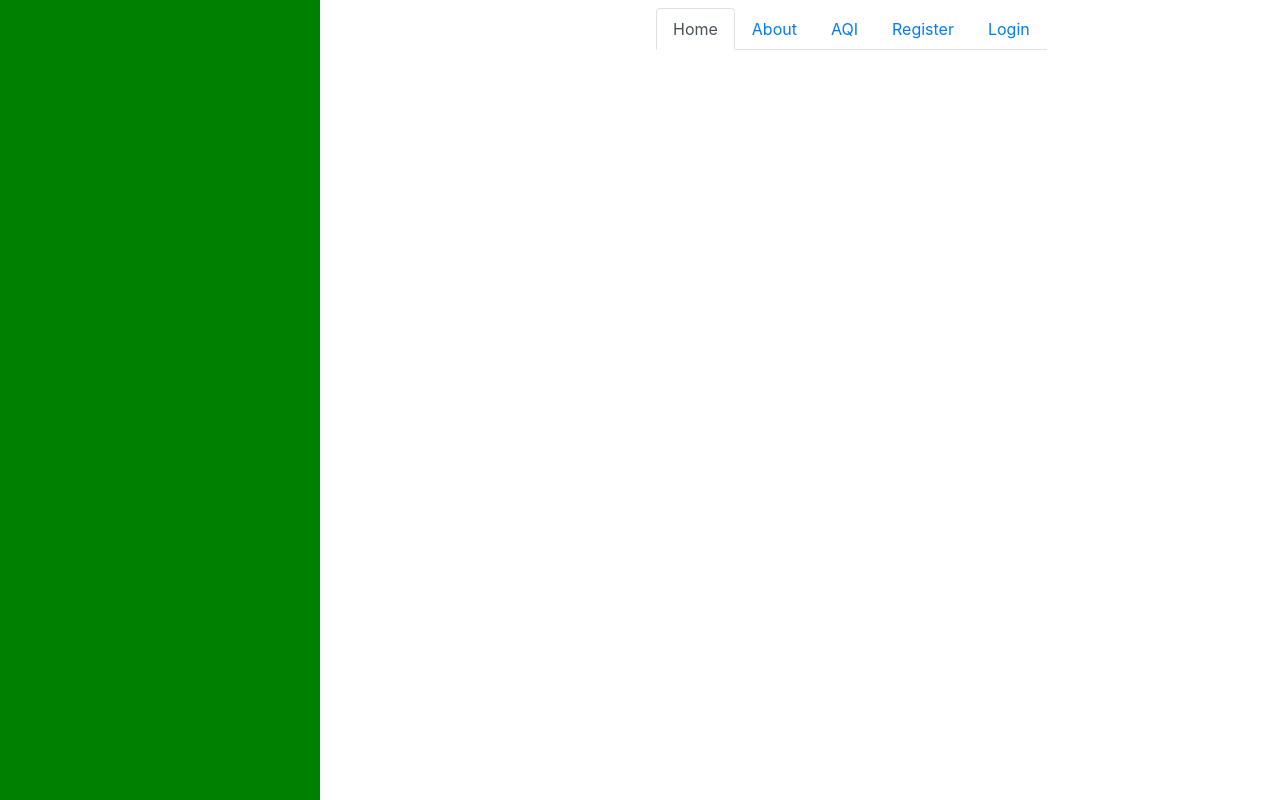
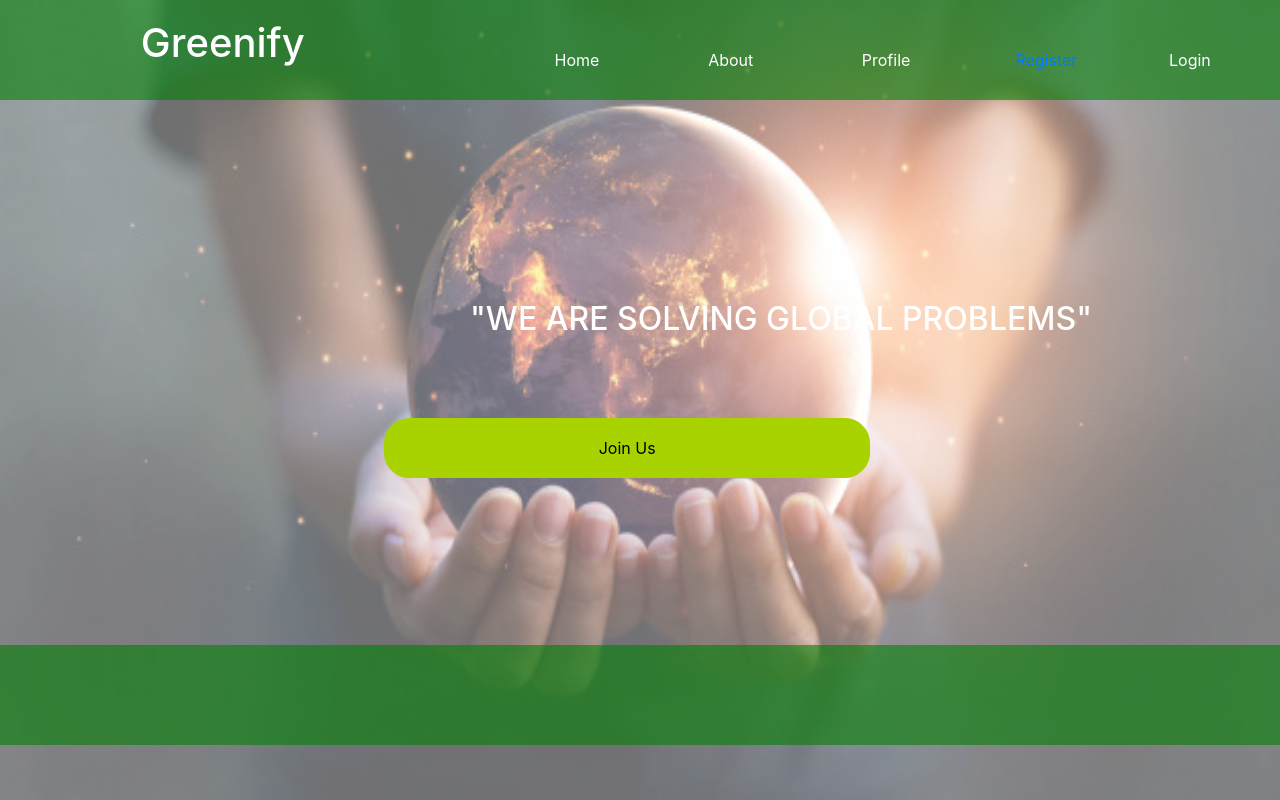
Before and after one commit to ashish1sasmal/uhack19, a Django app: page / in a window 1280 px wide; the page is wider, and only the part inside the window is pictured. Run offline with Django 3.2, Linux system fonts and the light colour scheme; some libraries are stand-ins or nearby versions.

Commit message:
nayi cheez

```diff
--- a/uhack19/settings.py
+++ b/uhack19/settings.py
@@ -39,6 +39,7 @@
     'django.contrib.staticfiles',
     'user',
     'aqi',
+    'crispy_forms',
 ]
 
 MIDDLEWARE = [
--- /dev/null
+++ b/user/static/user/css/main.css
@@ -0,0 +1,80 @@
+.navbar{
+    transform: translateY(-25px);
+    color:transparent;
+}
+.heading{
+    color: white;
+    margin-left: 10%;
+    transform: translateY(-10px);
+}
+.nav-link{
+    color: white;
+    background-color: transparent;
+    transform: translateY(-18px);
+}
+#home
+{
+    position: absolute;
+    left:42%;
+}
+#about
+{
+    position: absolute;
+    left:54%;
+}
+#aqi
+{
+    position: absolute;
+    left:66%;
+}
+#register
+{
+    position: absolute;
+    left:78%;
+}
+#login
+{
+    position: absolute;
+    left:90%;
+}
+.home-nav-box{
+    color: #3EA72B;
+    width: 100%;
+    height: 100px;
+    position: fixed;
+    background-color: green;
+    opacity: 59%;
+}
+.home-nav-box-2{
+    color: #3EA72B;
+    width: 100%;
+    height: 100px;
+    position: fixed;
+    background-color: green;
+    transform: translateY(467px);
+    opacity: 59%;
+}
+
+.home-background{
+    width: 100%;
+    height: 100%;
+    position: absolute;
+    opacity: 56%;
+}
+.join-button{
+position: relative;
+transform: translateY(+300px);
+/* transform: translateX(200px); */
+margin-left: 30%;
+width: 38%;
+height: 60px;
+border: 1px solid #A8D300;
+border-radius: 25px;
+background-color:#A8D300;
+}
+.home-sub{
+    position: relative;
+    transform: translateY(300px);
+    color: white;
+    margin-left: 470px;
+}
--- a/user/static/user/css/style.css
+++ b/user/static/user/css/style.css
@@ -9,3 +9,179 @@
 .navbar{
     transform: translateX(50%)
 }
+
+body
+{
+    background-color: #20272D;
+}
+.box
+{
+    height: 100%;
+    width: 25%;
+    position: fixed;
+    border: 1px solid #3EA72B;
+    background-color: #3EA72B;
+}
+#image-1
+{
+    position: absolute;
+    left:2%;
+    top:13%;
+    height:40%;
+    width:100%;
+}
+#image-2
+{
+    height:10%;
+    width:34%;
+}
+#image-3
+{
+    height:31%;
+    width:46%;
+    position: absolute;
+    top:67%;
+    left:25%;
+}
+#back-image
+{
+    opacity: 0.6;
+    height:80%;
+    width:60%;
+    position: absolute;
+    left:31%;
+    top:15%;
+}
+#login-text
+{
+    color:white;
+    position: absolute;
+    top:25%;
+    font-size: 140%;
+    left:48%;
+    text-decoration: underline;
+    font-weight: bold;
+}
+#email
+{
+    top:34%;
+}
+#password
+{
+    top:42%;
+}
+.input
+{
+    color:#959494;
+    height:5%;
+    width:16%;
+    position: absolute;
+    left:52%;
+    border-radius: 7px 7px 7px 7px;
+    outline: none;
+    border: none;
+}
+#password-confirm
+{
+    top:50%;
+}
+#forget-password
+{
+    top:58%;
+}
+#FirstName
+{
+    top:58%;
+}
+#LastName
+{
+    top:66%;
+}
+#Number
+{
+    top:74%;
+}
+.button
+{
+    position: absolute;
+    left:52%;
+    width:16%;
+    border-radius:7px 7px 7px 7px;
+    border:none;
+    outline: none;
+    font-size: 120%;
+}
+#login-button
+{
+    background-color: #3EA72B;
+    top:84%;
+}
+#fb-button
+{
+    background-color: #3b5998;
+    top:64%;
+}
+#gmail-button
+{
+    background-color: #db4a39;
+    top:73%;
+}
+#register-text
+{
+    color:gray;
+    position: absolute;
+    top:25%;
+    font-weight: bold;
+    font-size: 140%;
+    left:59%;
+    text-decoration: underline;
+}
+#text
+{
+    color:white;
+    position: absolute;
+    left:25%;
+    width:75%;
+    top:16%;
+    text-align: center;
+    font-size: 160%;
+    font-style: italic;
+}
+.navbar
+{
+    text-align: center;
+    color:white;
+    left:0%;
+    font-size: 130%;
+    width:15%;
+    float:left;
+}
+.navbar:hover
+{
+    cursor:pointer;
+}
+#home
+{
+    position: absolute;
+    left:25%;
+}
+#about
+{
+    position: absolute;
+    left:40%;
+}
+#aqi
+{
+    position: absolute;
+    left:55%;
+}
+#register
+{
+    position: absolute;
+    left:70%;
+}
+#login
+{
+    position: absolute;
+    left:85%;
+}
--- a/user/templates/user/home.html
+++ b/user/templates/user/home.html
@@ -7,30 +7,36 @@
     <meta http-equiv="X-UA-Compatible" content="ie=edge">
     <title>Document</title>
     <link rel="stylesheet" href="https://stackpath.bootstrapcdn.com/bootstrap/4.3.1/css/bootstrap.min.css">
-    <link rel="stylesheet" href="{% static 'user/css/style.css' %}">
+    <link rel="stylesheet" href="{% static 'user/css/main.css' %}">
 </head>
 <body>
-    <div class="heading-fixed">
+    <!-- <div class="heading-fixed">
         <div class="box"></div>
-    </div>
+    </div> -->
+    <img src="{% static 'user/images/home.jpg' %}" alt="" class="home-background">
+    <div class="home-nav-box"></div>
+    <h2 class="home-sub">"WE ARE SOLVING GLOBAL PROBLEMS"</h2>
     <div class="navbar">
+            <h1 class="heading">Greenify</h1>
         <ul class="nav nav-tabs">
             <li class="nav-item">
-              <a class="nav-link active" href="#">Home</a>
+              <button class="nav-link" href="#" id="home">Home</button>
             </li>
             <li class="nav-item">
-              <a class="nav-link" href="#">About</a>
+              <button class="nav-link" href="#" id="about">About</button>
             </li>
             <li class="nav-item">
-              <a class="nav-link" href="#">AQI</a>
+              <button class="nav-link" href="#" id="aqi">Profile</button>
             </li>
-            <li class="nav-item">
-              <a class="nav-link" href="#">Register</a>
+            <li class="nav-item nav-right">
+              <button class="nav-link"  id="register"><a href="{% url 'register' %}"> Register</a></button>
             </li>
-            <li class="nav-item">
-                <a class="nav-link" href="#">Login</a>
+            <li class="nav-item nav-right">
+                <button class="nav-link" href="{% url 'login' %}" id="login">Login</button>
             </li>
         </ul>
     </div>
+        <button type="button" class="join-button">Join Us</button>
+        <div class="home-nav-box-2"></div>
 </body>
 </html>
--- a/user/urls.py
+++ b/user/urls.py
@@ -6,4 +6,5 @@
 urlpatterns = [
     path('', views.HomeView.as_view(),name='home'),
     path('register/',views.register,name='register'),
+    path('login/',views.user_login,name='login'),
 ]
--- a/user/views.py
+++ b/user/views.py
@@ -1,6 +1,9 @@
-from django.shortcuts import render
-
+from django.shortcuts import render,redirect
+from django.contrib.auth.models import User
+from .models import Profile
 # Create your views here.
+from .forms import UserForm,ProfileForm
+from django.contrib.auth import login
 
 from django.views.generic import TemplateView
 
@@ -9,24 +12,30 @@
 
 def register(request):
 	if request.method=='POST':
-		form = UserForm(data=request.POST)
-		profile_form=ProfileForm(data=request.POST)
-		if form.is_valid() and profile_form.is_valid():
+		name=request.POST.get('name')
+		email=request.POST.get('email')
+		phone=request.POST.get('phone')
+		city=request.POST.get('city')
+		password=request.POST.get('password')
+		user=User.objects.create_user(username=email,email=email,password=password)
+		profile=Profile(user=user,phone=phone,city=city)
+		profile.save()
+		print("yes")
+		return redirect('home')
 
-				user=form.save(commit=False)
-				user.username=form.cleaned_data.get('email')
-				user.save()
-				profile=profile_form.save(commit=False)
-				profile.user=user
-				profile.save()
-				# name = form.cleaned_data.get('username')
-				# user=form.save(commit=False)
-				# user.username=name
+	return render(request,'user/register.html')
 
 
-				return redirect('login')
-	else:
-		form = UserForm()
-		profile_form=ProfileForm()
+def user_login(request):
+	if request.method=='POST':
+		email=request.POST.get('email')
+		password=request.POST.get('password')
+		print(email,password)
+		user = authenticate(username=email, password=password)
+		if user:
+			if user.is_active:
+				login(request, user)
 
-	return render(request,'user/register.html',{'form':form,'profile_form':profile_form})
+				return redirect('home')
+
+	return render(request,'user/login.html')
```
Also changed, not shown: hero-page/register_login/register.html (+4 -3 lines), user/forms.py (+7 -6 lines), user/templates/user/login.html (added, +47 -0 lines), user/templates/user/register.html (added, +46 -0 lines), db.sqlite3, user/static/user/images/home.jpg (added), user/static/user/images/image1.png (added), user/static/user/images/image2.png (added), user/static/user/images/image3.png (added), user/static/user/images/image4.png (added), user/static/user/images/image5.png (added).
